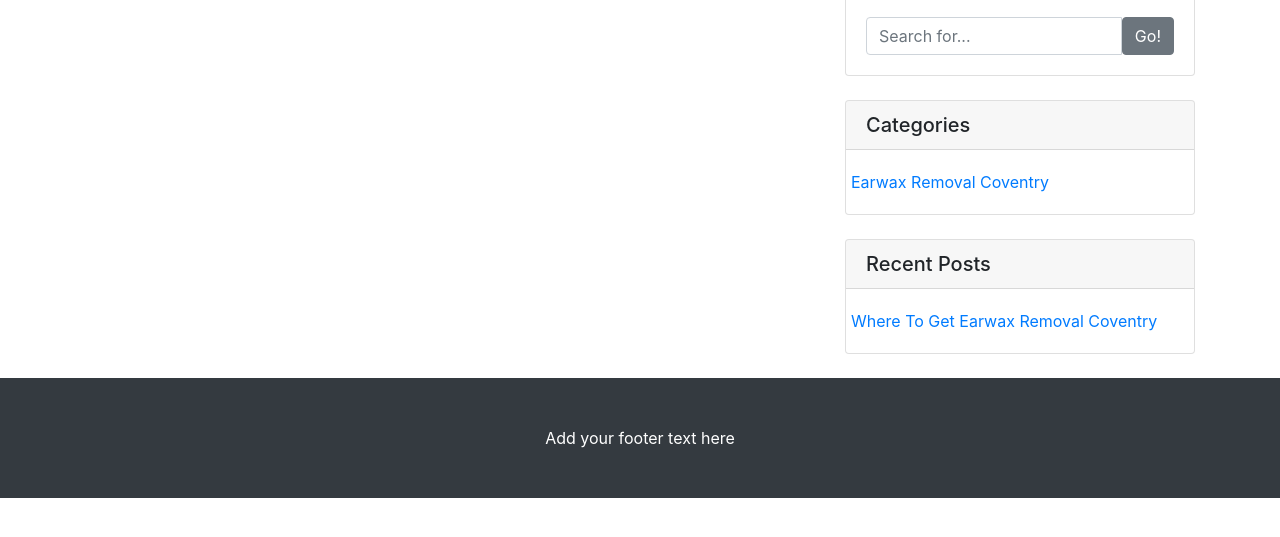
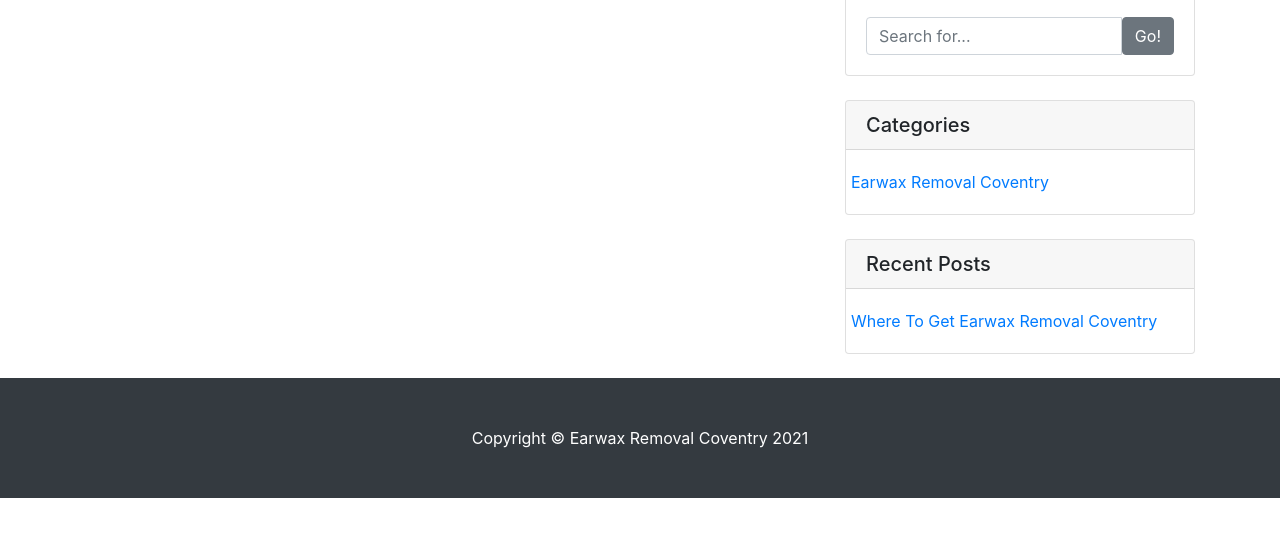
Before and after one commit to earwax-removal-coventry/earwax-removal-coventry, a plain HTML site: page about.html in a window 1280 px wide. Shown: the part 133-670 px from the top of the page. Drawn offline with nearby package versions, Linux system fonts and the light colour scheme.

Commit message:
Update about.html

```diff
--- a/about.html
+++ b/about.html
@@ -146,7 +146,7 @@ Earwax Removal Coventry
     <footer class="py-5 bg-dark">
       <div class="container">
         <p class="m-0 text-center text-white"><!--Footer-->
-Add your footer text here
+Copyright &copy; Earwax Removal Coventry 2021
 <!--endFooter--></p>
       </div>
       <!-- /.container -->
```
